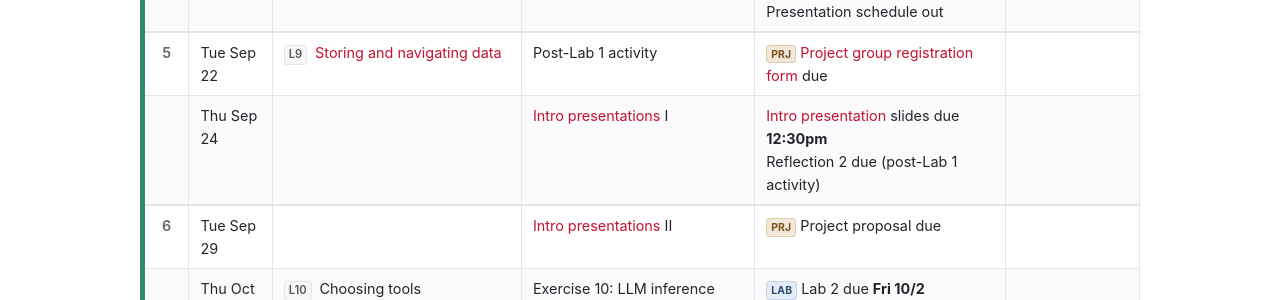
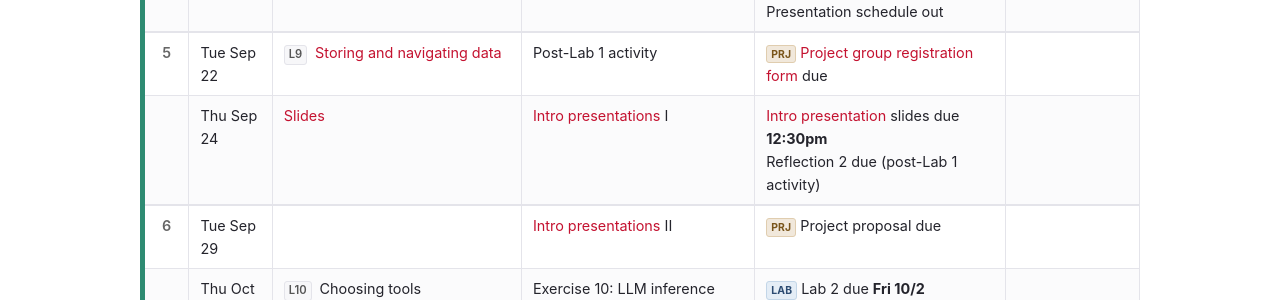
Before and after one commit to clarana/NLPintheWild, a Jekyll site: the page built from index.md, in a window 1280 px wide and 900 px high, scrolled down 3565 px. Shown: the part 153-453 px from the top of the window. Built offline with Jekyll 4.4.1, drawn with Linux system fonts in a browser that asks for light colours.

Commit message:
Add 9/24 announcement slides, labelled 'Slides' when a class has no lecture title

```diff
--- a/_data/schedule.yml
+++ b/_data/schedule.yml
@@ -165,6 +165,7 @@
   unit: 2
   date: 2026-09-24
   lecture: ""
+  slides: "https://docs.google.com/presentation/d/1ngvuQlvW_ksPLamEKvq9pjMPVs2k8mvVhY1VwpTvmII/edit?usp=sharing"
   activity:
     - "[Intro presentations](/intro-presentations/) I"
   assignments:
--- a/index.md
+++ b/index.md
@@ -169,7 +169,7 @@ Dates are tentative and subject to change. In-class exercise materials, assignme
     <tr{% if row_class != "" %} class="{{ row_class | strip }}"{% endif %}>
       <td>{% if s.week and s.week != prev_week %}{{ s.week }}{% endif %}</td>
       <td>{% if s.date %}{{ s.date | date: "%a %b %-d" }}{% elsif s.date_label %}{{ s.date_label }}{% else %}TBD{% endif %}</td>
-      <td>{% if s.no_class %}<em>{{ s.lecture }}</em>{% else %}{% if s.lecture_no %}<span class="lec-no">L{{ s.lecture_no }}</span> {% endif %}{% if s.slides %}<a href="{{ s.slides | relative_url }}">{{ s.lecture }}</a>{% else %}{{ s.lecture }}{% endif %}{% if s.speaker %} ({% if s.speaker.url %}<a href="{{ s.speaker.url }}">{{ s.speaker.name }}</a>{% else %}{{ s.speaker.name }}{% endif %}){% endif %}{% endif %}</td>
+      <td>{% if s.no_class %}<em>{{ s.lecture }}</em>{% else %}{% if s.lecture_no %}<span class="lec-no">L{{ s.lecture_no }}</span> {% endif %}{% if s.slides %}<a href="{{ s.slides | relative_url }}">{% if s.lecture != "" %}{{ s.lecture }}{% else %}Slides{% endif %}</a>{% else %}{{ s.lecture }}{% endif %}{% if s.speaker %} ({% if s.speaker.url %}<a href="{{ s.speaker.url }}">{{ s.speaker.name }}</a>{% else %}{{ s.speaker.name }}{% endif %}){% endif %}{% endif %}</td>
       <td>{% for a in s.activity %}{{ a | markdownify | remove: '<p>' | remove: '</p>' | strip }}{% unless forloop.last %}<br>{% endunless %}{% endfor %}</td>
       <td>{% for a in s.assignments %}{% if a.text %}{% if a.tag %}<span class="atag atag-{{ a.tag }}">{{ a.tag }}</span> {% endif %}{{ a.text | markdownify | remove: '<p>' | remove: '</p>' | strip }}{% else %}{{ a | markdownify | remove: '<p>' | remove: '</p>' | strip }}{% endif %}{% unless forloop.last %}<br>{% endunless %}{% endfor %}</td>
       {%- comment -%} Readings live on their own page per class meeting: _readings/<class date>.md, matched on class_date. An inline `readings:` list in schedule.yml still renders, as a one-off override. {%- endcomment -%}
```
